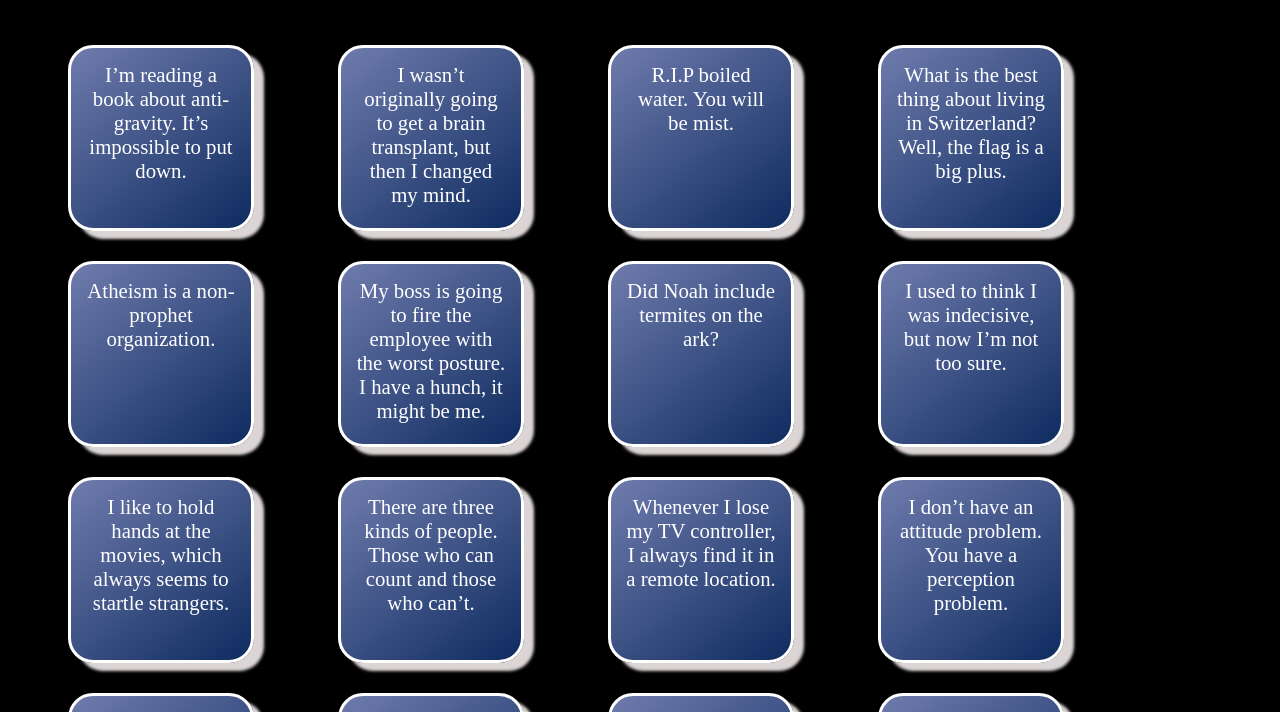
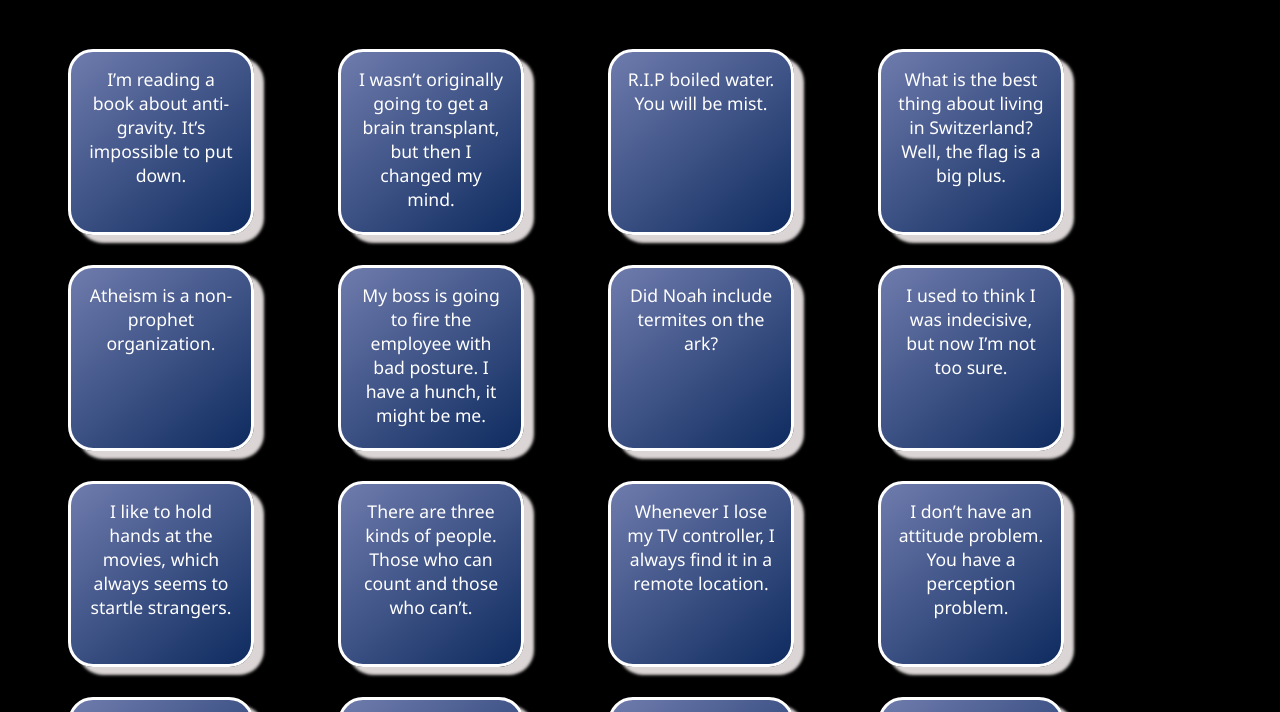
Before and after one commit to claireslee/clairewebpage, a plain HTML site: page oneline.html in a window 1280 px wide. Shown: the part 182-894 px from the top of the page. Drawn offline with Linux system fonts and the light colour scheme.

Commit message:
text font, size, etc + suggestion addition

```diff
--- a/oneline.html
+++ b/oneline.html
@@ -5,7 +5,7 @@
     <meta http-equiv="X-UA-Compatible" content="IE=edge">
     <meta name="viewport" content="width=device-width, initial-scale=1.0">
 
-    <link href = "styleSheets/dadstyle.css" rel = "stylesheet" type = "text/css">
+    <link href = "styleSheets/oneline.css" rel = "stylesheet" type = "text/css">
 
     <link rel="preconnect" href="https://fonts.googleapis.com">
     <link rel="preconnect" href="https://fonts.gstatic.com" crossorigin>
@@ -44,7 +44,7 @@
             </div>
 
             <div class = "item tiles tileB">
-                <li> My boss is going to fire the employee with the worst posture. I have a hunch, it might be me. </li>
+                <li> My boss is going to fire the employee with bad posture. I have a hunch, it might be me. </li>
             </div>
 
             <div class = "item tiles tileB">
--- a/styleSheets/dadstyle.css
+++ b/styleSheets/dadstyle.css
@@ -11,12 +11,14 @@ html {
 
 .back {
     color:aliceblue;
+    font-family: 'Noto Sans', sans-serif;
 }
 
 .titled {
     font-family: 'Noto Sans', sans-serif;
     color: rgb(233, 187, 233);
     font-size: 3.4em;
+    font-family: 'Noto Sans', sans-serif;
     font-style: italics;
     text-align: center;
 }
@@ -57,13 +59,15 @@ html {
 
 .tileB {
 	color: white;
-	font-size: 1.3em;
+	font-size: 1.2em;
 	font-style: italics;
+    font-family: 'Noto Sans', sans-serif;
 }
 
 .options {
     text-align:center;
 }
+
 .options img {
     display:inline-block;
     width: 30%;
--- a/styleSheets/oneline.css
+++ b/styleSheets/oneline.css
@@ -0,0 +1,75 @@
+
+h1 {
+    text-align: center;
+
+}
+
+html {
+    background-color: rgb(0, 0, 0);
+
+}
+
+.back {
+    color:aliceblue;
+    font-family: 'Noto Sans', sans-serif;
+}
+
+.titled {
+    font-family: 'Noto Sans', sans-serif;
+    color: rgb(233, 187, 233);
+    font-size: 3.4em;
+    font-family: 'Noto Sans', sans-serif;
+    font-style: italics;
+    text-align: center;
+}
+
+.tiles{
+    padding: 15px;
+    height: 150px;
+    width: 150px;
+
+    border-style: solid;
+	border-width: 3px;
+
+    display: inline-flex;
+    flex-direction: row;
+    flex-wrap: wrap;
+
+	color: black;
+	list-style-type: none;
+
+
+	margin: 10px 60px 20px 20px;
+	position: relative;
+	text-align: center;
+	border-radius: 25px;
+    vertical-align: top;
+
+
+	box-shadow: 10px 8px 3px #dbd5d5;
+	background-image: linear-gradient(-40deg, #0e2b5f 0%, #6f7bad 100%);
+}
+
+/*
+.item {
+    flex-shrink: 3;
+    flex-basis: auto;
+}
+*/
+
+.tileB {
+	color: white;
+	font-size: 1.1em;
+	font-style: italics;
+    font-family: 'Noto Sans', sans-serif;
+}
+
+.options {
+    text-align:center;
+}
+
+.options img {
+    display:inline-block;
+    width: 30%;
+    margin:0 1% 0 1%;
+}
--- a/styleSheets/pg2style.css
+++ b/styleSheets/pg2style.css
@@ -24,11 +24,13 @@ html {
 }
 
 .options {
-    text-align:center;
+    text-align: center;
 }
+
 
 .options img {
     display:inline-block;
-    width: 30%;
     margin:0 1% 0 1%;
+    width: 20%;
+    height: auto;
 }
--- a/styleSheets/pickup.css
+++ b/styleSheets/pickup.css
@@ -0,0 +1,75 @@
+
+h1 {
+    text-align: center;
+
+}
+
+html {
+    background-color: rgb(0, 0, 0);
+
+}
+
+.back {
+    color:aliceblue;
+    font-family: 'Noto Sans', sans-serif;
+}
+
+.titled {
+    font-family: 'Noto Sans', sans-serif;
+    color: rgb(233, 187, 233);
+    font-size: 3.4em;
+    font-family: 'Noto Sans', sans-serif;
+    font-style: italics;
+    text-align: center;
+}
+
+.tiles{
+    padding: 15px;
+    height: 150px;
+    width: 150px;
+
+    border-style: solid;
+	border-width: 3px;
+
+    display: inline-flex;
+    flex-direction: row;
+    flex-wrap: wrap;
+
+	color: black;
+	list-style-type: none;
+
+
+	margin: 10px 60px 20px 20px;
+	position: relative;
+	text-align: center;
+	border-radius: 25px;
+    vertical-align: top;
+
+
+	box-shadow: 10px 8px 3px #dbd5d5;
+	background-image: linear-gradient(-40deg, #0e2b5f 0%, #6f7bad 100%);
+}
+
+/*
+.item {
+    flex-shrink: 3;
+    flex-basis: auto;
+}
+*/
+
+.tileB {
+	color: white;
+	font-size: 1.1em;
+	font-style: italics;
+    font-family: 'Noto Sans', sans-serif;
+}
+
+.options {
+    text-align:center;
+}
+
+.options img {
+    display:inline-block;
+    width: 30%;
+    margin:0 1% 0 1%;
+}
--- /dev/null
+++ b/styleSheets/question.css
@@ -0,0 +1,28 @@
+
+.textDesign1 {
+    position: absolute;
+  top: 50%;
+  left: 50%;
+  transform: translate(-50%, -50%);
+
+  color:antiquewhite;
+    font-family: 'Noto Sans', sans-serif;
+    font-size: 3em;
+    font-style: italics;
+
+}
+
+
+.textDesign2 {
+
+    color:antiquewhite;
+    font-family: 'Noto Sans', sans-serif;
+    font-size: 0.1m;
+    font-style: italics;
+
+}
+
+html {
+    background-color: rgb(167, 168, 218);
+
+}
```
Also changed, not shown: dad.html (+1 -1 lines), index.html (+0 -2 lines), pg2.html (+9 -2 lines), pickup.html (+1 -1 lines), question.html (added, +28 -0 lines), img/question.png (added).
